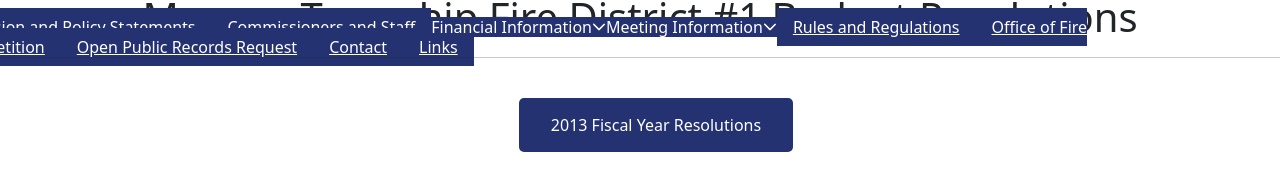
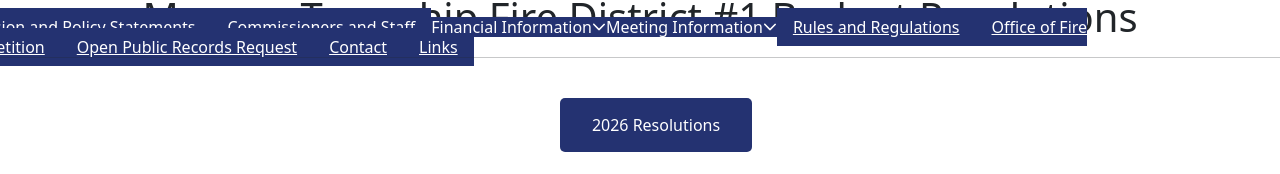
Before and after one commit to DrAronoff/monroefd1, a React (Create React App) app: page /resolution in a window 1280 px wide. Shown: the part 213-387 px from the top of the page. Built offline with nearby package versions, Linux system fonts and the light colour scheme; the HTML template or start-up script is replaced by a standard one.

Commit message:
2026 resolution

```diff
--- a/src/components/Resolution.jsx
+++ b/src/components/Resolution.jsx
@@ -12,6 +12,9 @@ export function Resolution() {
             <h1 className="text-5xl md:text-5xl font-bold mb-6">Monroe Township Fire District #1 Budget Resolutions</h1><hr/>
             <ul>
                 <br/>
+
+            <a href="https://diuy0t6boke2n.cloudfront.net/20260218114724014.pdf"><button>2026 Resolutions</button></a><br/><br/>
+
             <a href="https://diuy0t6boke2n.cloudfront.net/Finances/Budgets/MTFD1-_Budget_Resolution.pdf"><button>2013 Fiscal Year Resolutions</button></a><br/><br/>
             </ul>
         </div>
```
